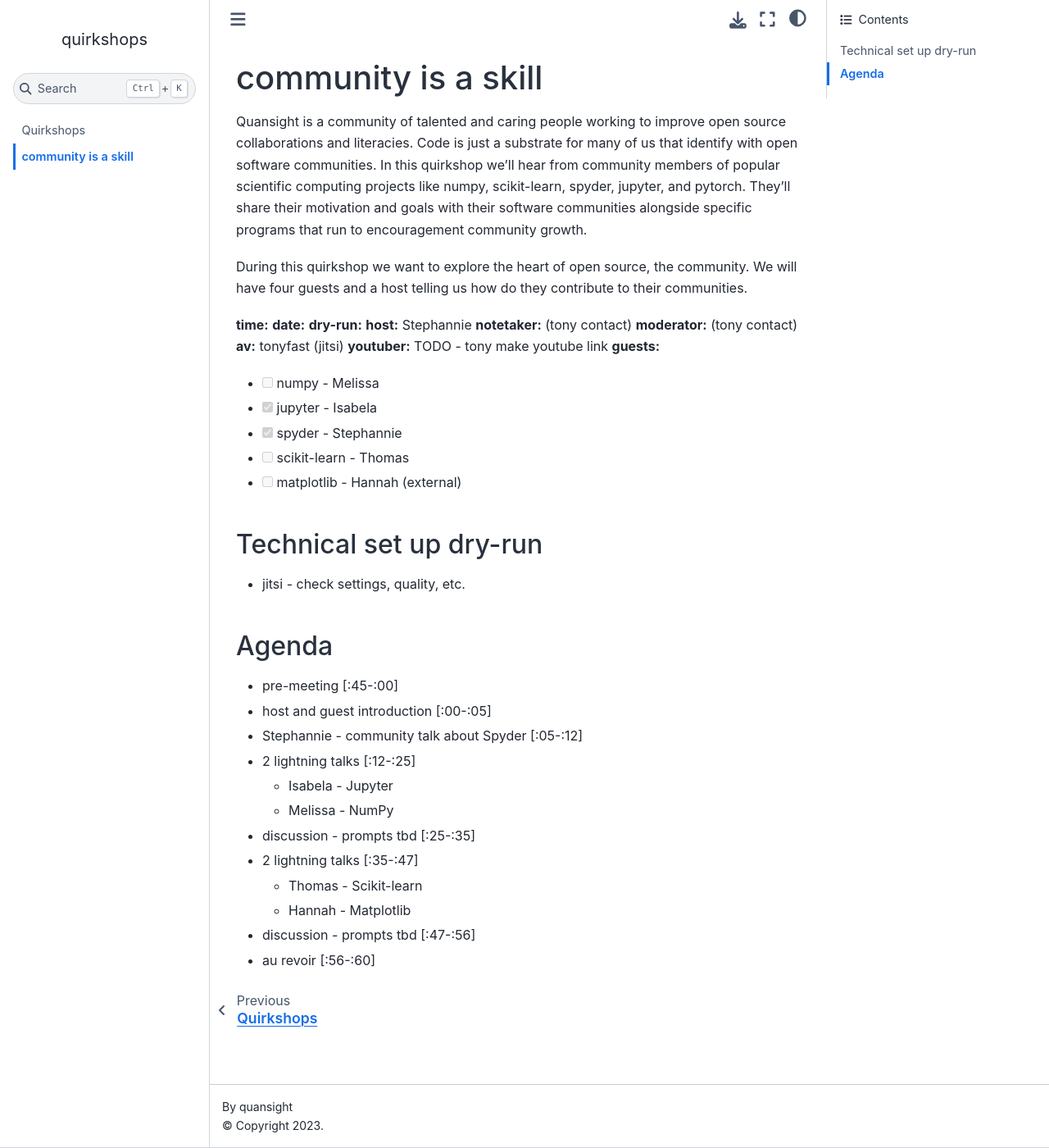
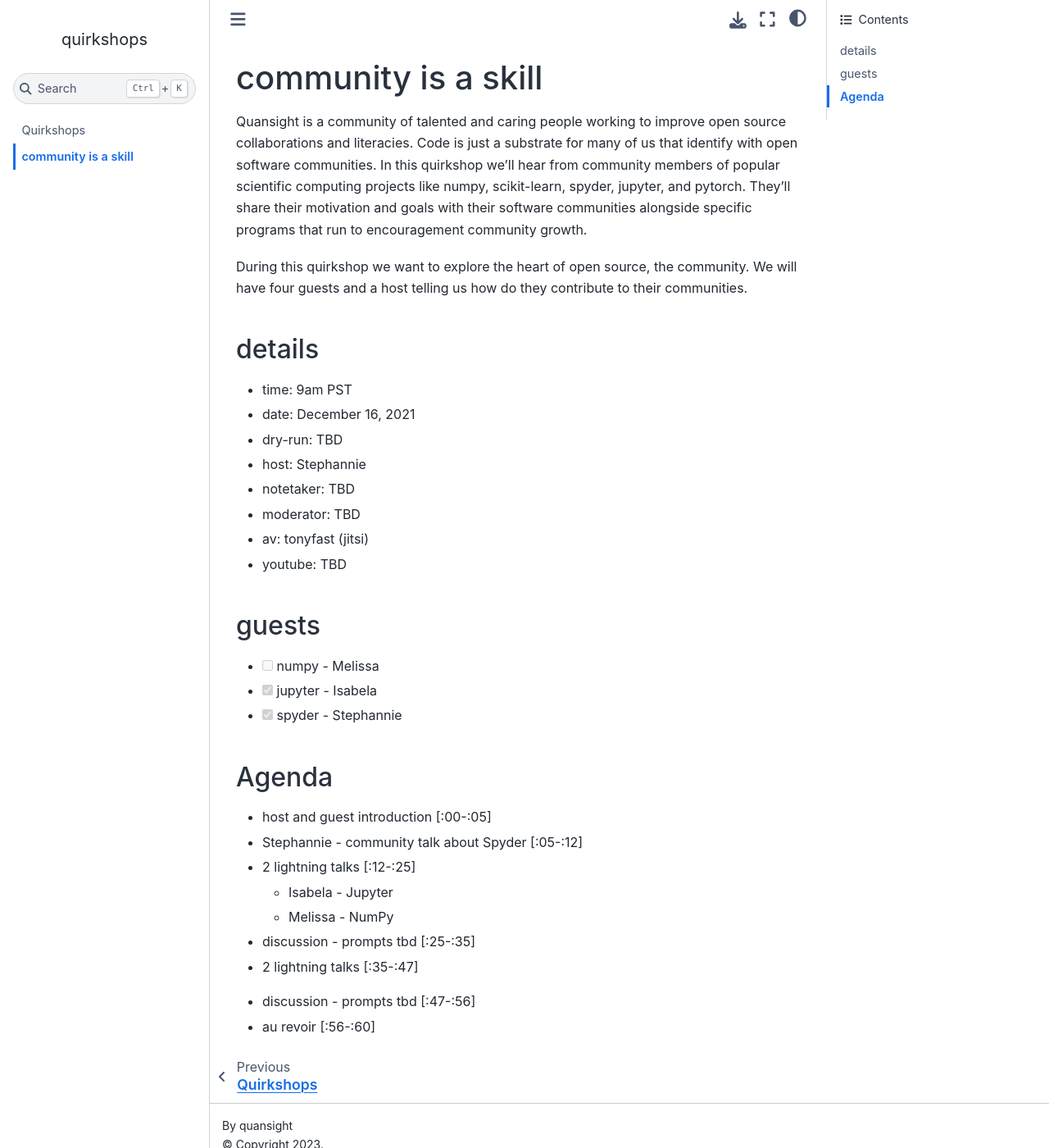
Before and after one commit to Quansight/quirkshops, a Jupyter Book: the page built from community-is-a-skill/readme.md, in a window 1280 px wide and 1400 px high. Shown: the whole window at 82% size. Built offline with Jupyter Book 1.0.4 settings and Sphinx 7.4.7 and the Sphinx Book theme 1.1.4, drawn with Linux system fonts in a browser that asks for light colours.

Commit message:
add details to cias

```diff
--- a/community-is-a-skill/readme.md
+++ b/community-is-a-skill/readme.md
@@ -4,26 +4,32 @@
 
 During this quirkshop we want to explore the heart of open source, the community. We will have four guests and a host telling us how do they contribute to their communities.
 
-**time:**
-**date:**
-**dry-run:**
-**host:** Stephannie
-**notetaker:** (tony contact)
-**moderator:**  (tony contact)
-**av:** tonyfast (jitsi)
-**youtuber:** TODO - tony make youtube link
-**guests:**
+## details
+
+* time: 9am PST
+* date: December 16, 2021
+* dry-run: TBD
+* host: Stephannie
+* notetaker: TBD
+* moderator:  TBD
+* av: tonyfast (jitsi)
+* youtube: TBD
+
+## guests
+
+
 - [ ] numpy - Melissa
 - [x] jupyter - Isabela
 - [x] spyder - Stephannie
+<!--
 - [ ] scikit-learn - Thomas
 - [ ] matplotlib - Hannah (external)
-
-## Technical set up dry-run
-* jitsi - check settings, quality, etc.
+-->
 
 ## Agenda
+<!--
 * pre-meeting [:45-:00]
+-->
 * host and guest introduction [:00-:05]
 * Stephannie - community talk about Spyder [:05-:12]
 * 2 lightning talks [:12-:25]
@@ -31,7 +37,9 @@
     * Melissa - NumPy
 * discussion - prompts tbd [:25-:35]
 * 2 lightning talks [:35-:47]
+<!--
     * Thomas - Scikit-learn
     * Hannah - Matplotlib
+-->
 * discussion - prompts tbd [:47-:56]
 * au revoir [:56-:60]
```
